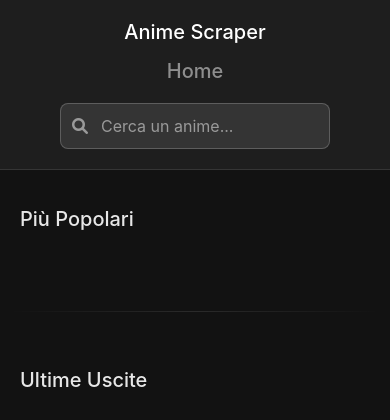
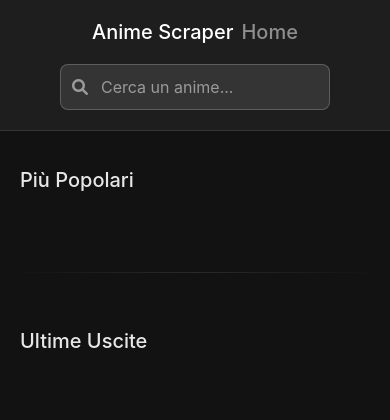
Before and after one commit to VOIDITH/AnimeScraper-2.0, a Flask app: template templates/index.html in a window 390 px wide. Shown: the top 420 px of the page. Run offline with Flask 2, Linux system fonts and the light colour scheme; the template is opened without the code that fills it, so the values that code supplies are empty; some web fonts are replaced.

Commit message:
Barra Aggiornata

```diff
--- a/static/css/style.css
+++ b/static/css/style.css
@@ -34,15 +34,13 @@ body {
     align-items: center;
     gap: 20px;
     margin: 0 auto;
-    width: fit-content;  /* Si adatta al contenuto */
 }
 
 .title-container {
     display: flex;
     align-items: center;
-    gap: 15px;
+    gap: 8px;
     justify-content: center;
-    white-space: nowrap;
 }
 
 .site-title, .site-subtitle {
@@ -50,7 +48,8 @@ body {
     font-size: 24px;
     font-weight: 500;
     margin: 0;
-    display: inline-block;  /* Per mantenere il testo allineato */
+    display: inline-block;
+    white-space: nowrap;
 }
 
 .site-title {
@@ -435,8 +434,8 @@ body {
     }
 
     .title-container {
-        flex-direction: column;
-        text-align: center;
+        width: 100%;
+        justify-content: center;
     }
 }
 
```
